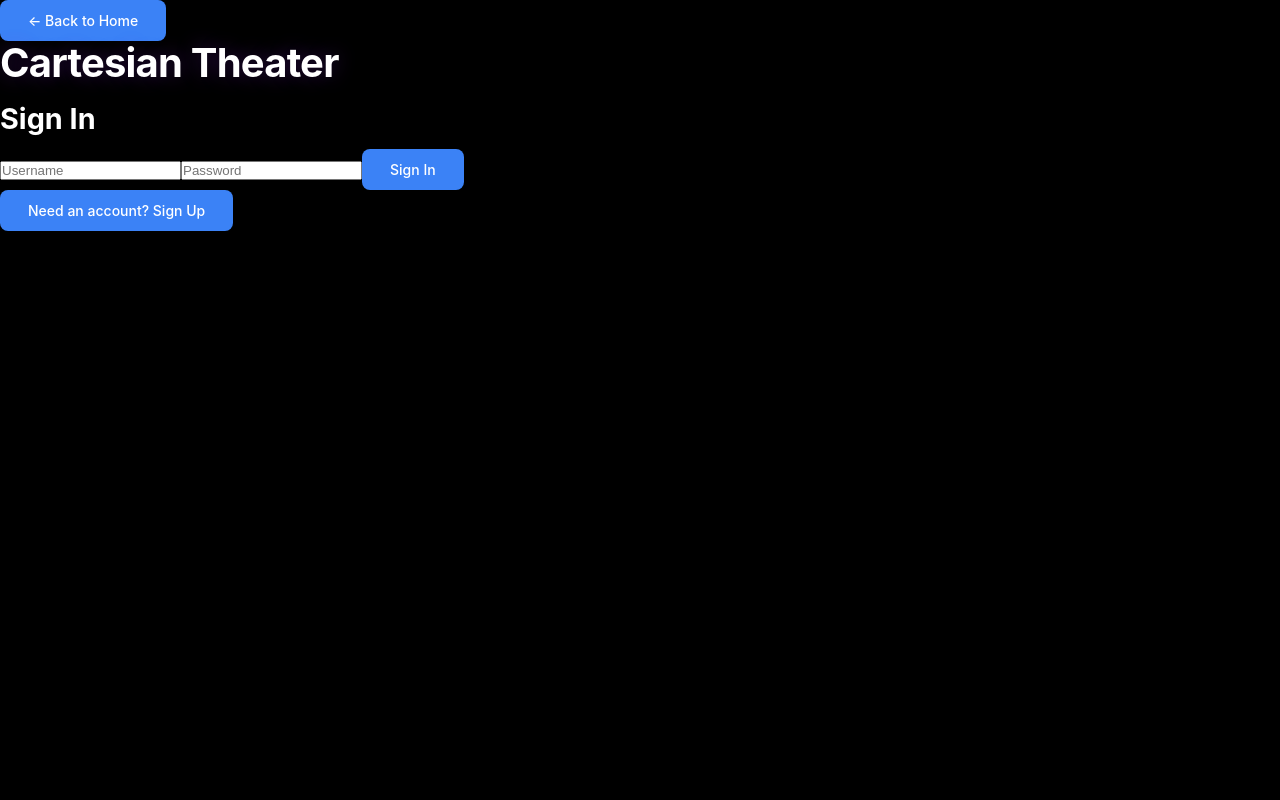
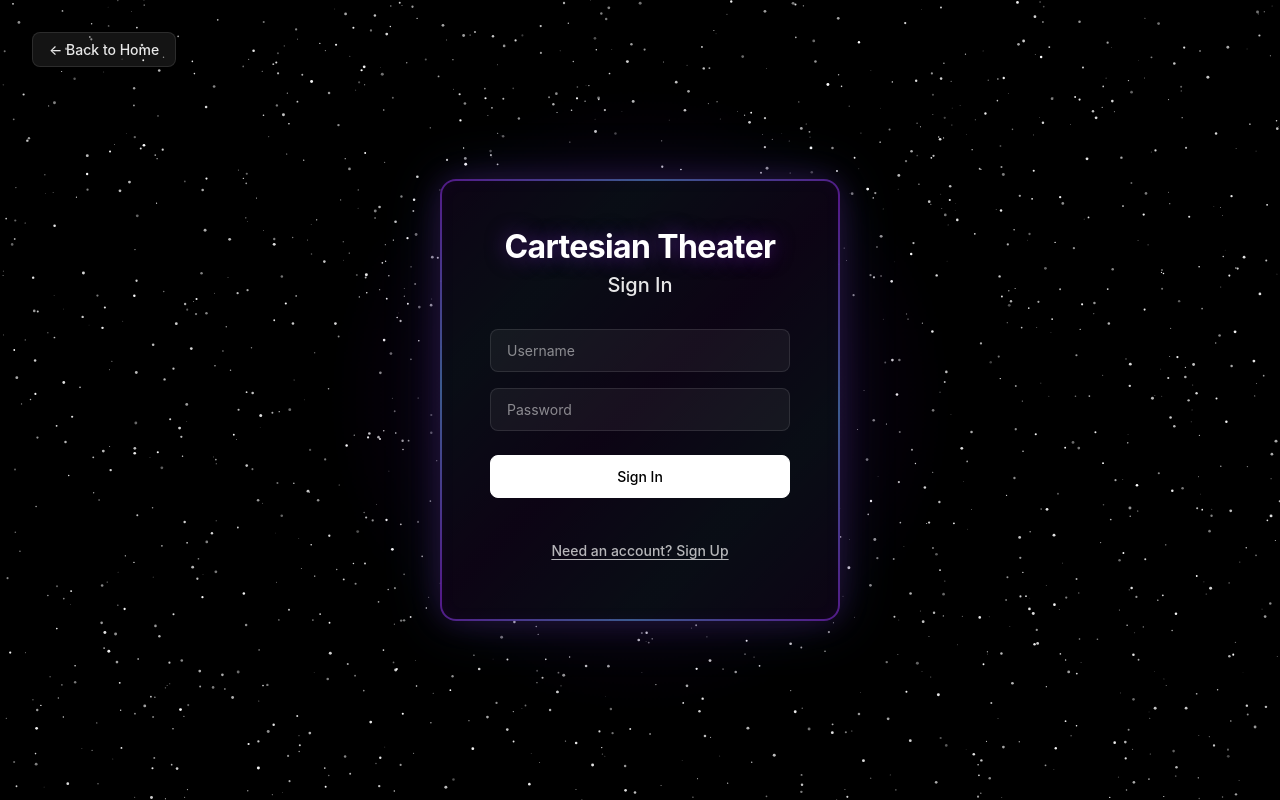
Before and after one commit to uhhmeya/cartesian-theater, a React (Vite) app in the folder frontend/: page /login in a window 1280 px wide. Built offline with nearby package versions, Linux system fonts and the light colour scheme.

Commit message:
final frontend work

```diff
--- a/frontend/src/App.css
+++ b/frontend/src/App.css
@@ -1,11 +1,9 @@
-/* =============================================
-   MINIMAL STYLES - NAVBAR FOCUS
-   ============================================= */
-
-/* Import Inter font */
+/* Import Inter font - MUST BE FIRST */
 @import url('https://fonts.googleapis.com/css2?family=Inter:wght@400;450;500;600;700&display=swap');
 
-/* Basic Reset */
+/* =============================================
+   GLOBAL STYLES & RESET
+   ============================================= */
 * {
     margin: 0;
     padding: 0;
@@ -21,6 +19,22 @@ body {
 }
 
 /* =============================================
+   ANIMATIONS
+   ============================================= */
+@keyframes pulse {
+    0%, 100% {
+        opacity: 0.8;
+        transform: translate(-50%, -50%) scale(1);
+    }
+    50% {
+        opacity: 1;
+        transform: translate(-50%, -50%) scale(1.1);
+    }
+}
+
+
+
+/* =============================================
    NAVBAR STYLES
    ============================================= */
 header {
@@ -32,7 +46,6 @@ header {
     top: 0;
     z-index: 100;
     box-shadow: 0 2px 20px rgba(0, 0, 0, 0.8);
-    position: relative;
 }
 
 /* Neon glow effect at bottom of navbar */
@@ -177,17 +190,6 @@ main.hero {
     animation: pulse 4s ease-in-out infinite;
 }
 
-@keyframes pulse {
-    0%, 100% {
-        opacity: 0.8;
-        transform: translate(-50%, -50%) scale(1);
-    }
-    50% {
-        opacity: 1;
-        transform: translate(-50%, -50%) scale(1.1);
-    }
-}
-
 .hero-content {
     max-width: 600px;
     width: 100%;
@@ -195,6 +197,24 @@ main.hero {
     z-index: 10;
     text-align: center;
     position: relative;
+}
+
+.hero-content h1 {
+    font-size: 3rem;
+    margin-bottom: 0.5rem;
+    font-weight: 700;
+    letter-spacing: -0.03em;
+    line-height: 1.1;
+    font-stretch: condensed;
+    text-shadow: 0 0 30px rgba(138, 43, 226, 0.5);
+}
+
+.hero-content p {
+    font-size: 1.125rem;
+    margin-bottom: 2rem;
+    color: rgba(255, 255, 255, 0.8);
+    font-weight: 400;
+    text-shadow: 0 0 20px rgba(138, 43, 226, 0.3);
 }
 
 .hero-buttons {
@@ -240,22 +260,210 @@ main.hero {
     box-shadow: 0 0 25px rgba(138, 43, 226, 0.3);
 }
 
-.hero-content h1 {
-    font-size: 3rem;
+/* =============================================
+   AUTH PAGES STYLES
+   ============================================= */
+.auth-page, .dashboard-page {
+    min-height: 100vh;
+    background: #000000;
+    display: flex;
+    align-items: center;
+    justify-content: center;
+    position: relative;
+    overflow: hidden;
+}
+
+.auth-container, .dashboard-container {
+    background: rgba(0, 0, 0, 0.85);  /* Brighter, more translucent */
+    backdrop-filter: blur(20px);
+    border-radius: 16px;
+    padding: 3rem;
+    max-width: 400px;
+    width: 90%;
+    text-align: center;
+    position: relative;
+    z-index: 10;
+    /* Constant gradient border - no animation */
+    background-image:
+            linear-gradient(rgba(0, 0, 0, 0.85), rgba(0, 0, 0, 0.85)),
+            linear-gradient(135deg,
+            rgba(138, 43, 226, 0.6) 0%,
+            rgba(100, 149, 237, 0.6) 25%,
+            rgba(138, 43, 226, 0.6) 50%,
+            rgba(100, 149, 237, 0.6) 75%,
+            rgba(138, 43, 226, 0.6) 100%
+            );
+    background-origin: border-box;
+    background-clip: padding-box, border-box;
+    border: 2px solid transparent;
+    box-shadow:
+            0 0 30px rgba(138, 43, 226, 0.2),  /* Reduced glow */
+            0 0 60px rgba(100, 149, 237, 0.15),
+            0 4px 20px rgba(0, 0, 0, 0.5),
+            inset 0 0 15px rgba(138, 43, 226, 0.05);
+}
+
+/* Unique font sizing for auth containers */
+.auth-container h1, .dashboard-container h1 {
+    font-size: 2rem;
     margin-bottom: 0.5rem;
     font-weight: 700;
-    letter-spacing: -0.03em;
-    line-height: 1.1;
-    font-stretch: condensed;
-    text-shadow: 0 0 30px rgba(138, 43, 226, 0.5);
+    letter-spacing: -0.02em;
+    text-shadow: 0 0 20px rgba(138, 43, 226, 0.5);
 }
 
-.hero-content p {
-    font-size: 1.125rem;
-    margin-bottom: 2rem;
-    color: rgba(255, 255, 255, 0.8);
-    font-weight: 400;
-    text-shadow: 0 0 20px rgba(138, 43, 226, 0.3);
+.auth-container h2, .dashboard-container h2 {
+    font-size: 1.25rem;
+    margin-bottom: 1.5rem;
+    font-weight: 500;
+    color: rgba(255, 255, 255, 0.9);
+}
+
+.auth-container p, .dashboard-container p {
+    font-size: 1rem;
+    line-height: 1.6;
+}
+
+.dashboard-container {
+    max-width: 600px;
+}
+
+/* Back button styling */
+.back-button {
+    position: absolute;
+    top: 2rem;
+    left: 2rem;
+    background: rgba(255, 255, 255, 0.08);
+    color: rgba(255, 255, 255, 0.9);
+    border: 1px solid rgba(255, 255, 255, 0.1);
+    padding: 8px 16px;
+    font-size: 0.875rem;
+    z-index: 20;
+}
+
+.back-button:hover {
+    background: rgba(255, 255, 255, 0.12);
+    border-color: rgba(255, 255, 255, 0.15);
+    color: #ffffff;
+}
+
+/* Auth form styles */
+.auth-form {
+    display: flex;
+    flex-direction: column;
+    gap: 1rem;
+    margin: 2rem 0;
+}
+
+.auth-form input {
+    background: rgba(255, 255, 255, 0.05);
+    border: 1px solid rgba(255, 255, 255, 0.1);
+    color: #ffffff;
+    padding: 12px 16px;
+    border-radius: 8px;
+    font-size: 0.875rem;
+    font-family: inherit;
+    outline: none;
+    transition: all 0.2s ease;
+}
+
+.auth-form input::placeholder {
+    color: rgba(255, 255, 255, 0.5);
+}
+
+.auth-form input:focus {
+    background: rgba(255, 255, 255, 0.08);
+    border-color: rgba(138, 43, 226, 0.5);
+    box-shadow: 0 0 0 2px rgba(138, 43, 226, 0.2);
+}
+
+/* Primary button (submit) */
+.btn-primary {
+    background: #ffffff;
+    color: #000000;
+    border: 1px solid #ffffff;
+    font-weight: 500;
+    padding: 12px 28px;
+    margin-top: 0.5rem;
+}
+
+.btn-primary:hover:not(:disabled) {
+    background: rgba(255, 255, 255, 0.95);
+    box-shadow: 0 0 20px rgba(255, 255, 255, 0.3);
+}
+
+.btn-primary:disabled {
+    opacity: 0.5;
+    cursor: not-allowed;
+}
+
+/* Secondary button (switch auth mode) */
+.btn-secondary {
+    background: transparent;
+    color: rgba(255, 255, 255, 0.7);
+    border: none;
+    padding: 12px 28px;
+    font-size: 0.875rem;
+    text-decoration: underline;
+    text-underline-offset: 3px;
+}
+
+.btn-secondary:hover {
+    color: #ffffff;
+    text-decoration: underline;
+}
+
+/* Message display */
+.message {
+    margin-top: 1rem;
+    padding: 12px 16px;
+    border-radius: 8px;
+    background: rgba(138, 43, 226, 0.1);
+    border: 1px solid rgba(138, 43, 226, 0.3);
+    color: rgba(255, 255, 255, 0.9);
+    position: relative;
+    display: flex;
+    align-items: center;
+    justify-content: space-between;
+    font-size: 0.875rem;
+}
+
+.message__close {
+    background: transparent;
+    border: none;
+    color: rgba(255, 255, 255, 0.7);
+    font-size: 1.5rem;
+    padding: 0;
+    width: 24px;
+    height: 24px;
+    display: flex;
+    align-items: center;
+    justify-content: center;
+    cursor: pointer;
+    margin-left: 1rem;
+}
+
+.message__close:hover {
+    color: #ffffff;
+}
+
+/* Auth page background glow */
+.auth-glow {
+    position: absolute;
+    top: 50%;
+    left: 50%;
+    transform: translate(-50%, -50%);
+    width: 600px;
+    height: 600px;
+    background: radial-gradient(circle,
+    rgba(138, 43, 226, 0.2) 0%,
+    rgba(138, 43, 226, 0.1) 30%,
+    rgba(138, 43, 226, 0.05) 50%,
+    transparent 70%
+    );
+    z-index: 1;
+    pointer-events: none;
+    animation: pulse 4s ease-in-out infinite;
 }
 
 /* =============================================
@@ -332,4 +540,9 @@ button:hover {
     .hero-content h1 {
         font-size: 2.5rem;
     }
+
+    .auth-container {
+        padding: 2rem;
+        width: 95%;
+    }
 }
--- a/frontend/src/components/AuthComponents.jsx
+++ b/frontend/src/components/AuthComponents.jsx
@@ -12,7 +12,7 @@ function AuthForm({ onSubmit, submitText, isLoading = false }) {
     }
 
     return (
-        <form onSubmit={handleSubmit}>
+        <form onSubmit={handleSubmit} className="auth-form">
             <input
                 type="text"
                 placeholder="Username"
@@ -27,7 +27,7 @@ function AuthForm({ onSubmit, submitText, isLoading = false }) {
                 onChange={(e) => setPassword(e.target.value)}
                 required
             />
-            <button type="submit" disabled={isLoading}>
+            <button type="submit" className="btn-primary" disabled={isLoading}>
                 {submitText}
             </button>
         </form>
--- a/frontend/src/components/StyleComponents.jsx
+++ b/frontend/src/components/StyleComponents.jsx
@@ -1,13 +1,34 @@
 import { useEffect, useRef } from 'react'
+
+// Three simple logo options:
+// 1. <GlitchLogo src={logo} /> - Your logo.webp with green glow
+// 2. <SimpleLogo /> - Green glowing ghost emoji
+// 3. <TextLogo /> - Simple "CT" text with green glow
 
 export function GlitchLogo({ src, alt = "Logo" }) {
     return (
         <div className="logo-glitch">
             <img src={src} alt={alt} />
-            {[...Array(10)].map((_, i) => (
-                <span key={i} className="spark"></span>
-            ))}
         </div>
+    )
+}
+
+// Alternative: Simple emoji logo (no image needed)
+export function SimpleLogo() {
+    return <span className="logo-fallback">👻</span>
+}
+
+// Alternative: Text logo with glow
+export function TextLogo() {
+    return (
+        <span style={{
+            fontSize: '30px',
+            fontWeight: 'bold',
+            color: '#00ff88',
+            textShadow: '0 0 10px #00ff88'
+        }}>
+            CT
+        </span>
     )
 }
 
@@ -23,8 +44,9 @@ export function StarryBackground() {
         canvas.height = window.innerHeight
 
         // Create sharper, smaller stars
+        // Create sharper, smaller stars with more density
         const stars = []
-        const starCount = 400
+        const starCount = 1500  // Much denser starfield
 
         for (let i = 0; i < starCount; i++) {
             stars.push({
@@ -92,138 +114,36 @@ export const animationStyles = `
     @keyframes glitchAnim {
         0%, 100% {
             transform: translate(0) skew(0deg);
-            filter: hue-rotate(0deg) brightness(1.5) contrast(1.2);
-        }
-        10% {
-            transform: translate(-2px, 1px) skew(1deg);
-            filter: hue-rotate(45deg) brightness(2) contrast(1.8);
         }
         20% {
-            transform: translate(-1px, 1px) skew(-1deg);
-            filter: hue-rotate(90deg) brightness(1.8) contrast(1.5);
-        }
-        30% {
-            transform: translate(0px, -1px) skew(0.5deg);
-            filter: hue-rotate(135deg) brightness(2.2) contrast(1.6);
+            transform: translate(-0.5px, 0.5px) skew(0.5deg);
         }
         40% {
-            transform: translate(-1px, -1px) skew(-0.5deg);
-            filter: hue-rotate(180deg) brightness(2) contrast(1.3);
-        }
-        50% {
-            transform: translate(1px, 0) skew(0deg);
-            filter: hue-rotate(225deg) brightness(1.9) contrast(1.7);
+            transform: translate(-0.5px, -0.5px) skew(-0.5deg);
         }
         60% {
-            transform: translate(1px, 1px) skew(1deg);
-            filter: hue-rotate(270deg) brightness(1.7) contrast(1.4);
-        }
-        70% {
-            transform: translate(0, 1px) skew(-0.5deg);
-            filter: hue-rotate(315deg) brightness(2.1) contrast(1.5);
+            transform: translate(0.5px, 0.5px) skew(0.5deg);
         }
         80% {
-            transform: translate(1px, -1px) skew(0.5deg);
-            filter: hue-rotate(360deg) brightness(1.9) contrast(1.2);
-        }
-        90% {
-            transform: translate(-1px, 0) skew(-1deg);
-            filter: hue-rotate(45deg) brightness(2.3) contrast(1.8);
-        }
-    }
-
-    @keyframes sparkle {
-        0% {
-            background-position: 0% 50%;
-        }
-        50% {
-            background-position: 100% 50%;
-        }
-        100% {
-            background-position: 0% 50%;
-        }
-    }
-
-    @keyframes electricPulse {
-        0% {
-            opacity: 1;
-            filter: brightness(1);
-        }
-        10% {
-            opacity: 0.8;
-            filter: brightness(1.5);
-        }
-        20% {
-            opacity: 1;
-            filter: brightness(0.8);
-        }
-        30% {
-            opacity: 0.9;
-            filter: brightness(1.2);
-        }
-        40% {
-            opacity: 1;
-            filter: brightness(1);
-        }
-        50% {
-            opacity: 0.7;
-            filter: brightness(1.8);
-        }
-        60% {
-            opacity: 1;
-            filter: brightness(0.9);
-        }
-        70% {
-            opacity: 0.85;
-            filter: brightness(1.4);
-        }
-        80% {
-            opacity: 1;
-            filter: brightness(1.1);
-        }
-        90% {
-            opacity: 0.9;
-            filter: brightness(1.3);
-        }
-        100% {
-            opacity: 1;
-            filter: brightness(1);
+            transform: translate(0.5px, -0.5px) skew(-0.5deg);
         }
     }
 
     @keyframes dataGlitch {
-        0% {
-            clip-path: polygon(0 0, 100% 0, 100% 0%, 0 0%);
+        0%, 85%, 100% {
+            clip-path: inset(0 0 0 0);
         }
-        10% {
-            clip-path: polygon(0 0, 100% 0, 100% 10%, 0 10%);
-        }
-        20% {
-            clip-path: polygon(0 20%, 100% 20%, 100% 30%, 0 30%);
-        }
-        30% {
-            clip-path: polygon(0 40%, 100% 40%, 100% 50%, 0 50%);
-        }
-        40% {
-            clip-path: polygon(0 60%, 100% 60%, 100% 70%, 0 70%);
-        }
-        50% {
-            clip-path: polygon(0 80%, 100% 80%, 100% 90%, 0 90%);
-        }
-        60% {
-            clip-path: polygon(0 100%, 100% 100%, 100% 100%, 0 100%);
-        }
-        70% {
-            clip-path: polygon(0 70%, 100% 70%, 100% 80%, 0 80%);
-        }
-        80% {
-            clip-path: polygon(0 30%, 100% 30%, 100% 60%, 0 60%);
+        87% {
+            clip-path: inset(10% 0 85% 0);
         }
         90% {
-            clip-path: polygon(0 10%, 100% 10%, 100% 40%, 0 40%);
+            clip-path: inset(40% 0 45% 0);
         }
-        100% {
-            clip-path: polygon(0 0, 100% 0, 100% 100%, 0 100%);
+        93% {
+            clip-path: inset(80% 0 5% 0);
+        }
+        96% {
+            clip-path: inset(25% 0 60% 0);
         }
     }
 
@@ -254,21 +174,20 @@ export const animationStyles = `
         display: inline-flex;
         align-items: center;
         gap: 15px;
-        animation: rgbShift 4s infinite;
     }
 
     .logo-glitch {
-        width: 35px;
-        height: 35px;
+        width: 40px;
+        height: 40px;
         position: relative;
         display: inline-block;
         filter:
-            brightness(1.8)
-            contrast(1.3)
-            drop-shadow(0 0 10px #00ff88)
-            drop-shadow(0 0 20px #00ff88)
-            drop-shadow(0 0 30px #00ff88);
-        animation: glitchAnim 0.3s infinite alternate-reverse;
+            drop-shadow(0 0 8px #00ff88)
+            drop-shadow(0 0 15px #00ff88)
+            drop-shadow(0 0 25px #00ff88);
+        animation: glitchAnim 3s infinite;
+        transition: all 0.3s ease;
+        cursor: pointer;
     }
 
     .logo-glitch::before,
@@ -284,18 +203,18 @@ export const animationStyles = `
     }
 
     .logo-glitch::before {
-        animation: dataGlitch 2s infinite;
-        background: linear-gradient(45deg, transparent 30%, #00ff88 50%, transparent 70%);
-        opacity: 0.6;
-        transform: translateX(2px);
+        animation: dataGlitch 6s infinite;
+        background: linear-gradient(45deg, transparent 40%, rgba(0, 255, 136, 0.2) 50%, transparent 60%);
+        opacity: 0.2;
+        transform: translateX(1px);
         mix-blend-mode: screen;
     }
 
     .logo-glitch::after {
-        animation: dataGlitch 2.5s infinite reverse;
-        background: linear-gradient(-45deg, transparent 30%, #00ffaa 50%, transparent 70%);
-        opacity: 0.6;
-        transform: translateX(-2px);
+        animation: dataGlitch 7s infinite reverse;
+        background: linear-gradient(-45deg, transparent 40%, rgba(0, 255, 170, 0.2) 50%, transparent 60%);
+        opacity: 0.2;
+        transform: translateX(-1px);
         mix-blend-mode: screen;
     }
 
@@ -304,74 +223,71 @@ export const animationStyles = `
         height: 100%;
         object-fit: contain;
         filter:
-            sepia(100%)
-            saturate(500%)
+            brightness(2)
+            contrast(1.5)
+            sepia(1)
             hue-rotate(90deg)
-            brightness(1.5)
-            contrast(1.5);
-        animation: electricPulse 0.15s infinite;
+            saturate(2)
+            drop-shadow(0 0 2px #00ff88)
+            drop-shadow(0 0 4px #00ff88)
+            drop-shadow(0 0 6px #00ff88);
+        -webkit-filter:
+            brightness(2)
+            contrast(1.5)
+            sepia(1)
+            hue-rotate(90deg)
+            saturate(2)
+            drop-shadow(0 0 2px #00ff88)
+            drop-shadow(0 0 4px #00ff88)
+            drop-shadow(0 0 6px #00ff88);
         position: relative;
         z-index: 1;
+        animation: glow 3s ease-in-out infinite;
     }
 
     .logo-glitch:hover {
-        animation-duration: 0.1s;
+        animation-duration: 1s;
         filter:
-            brightness(2.5)
-            contrast(2)
+            drop-shadow(0 0 10px #00ff88)
             drop-shadow(0 0 20px #00ff88)
-            drop-shadow(0 0 40px #00ff88)
-            drop-shadow(0 0 60px #00ffaa)
-            drop-shadow(0 0 80px #00ff88);
+            drop-shadow(0 0 30px #00ff88);
     }
 
     .spark {
         position: absolute;
-        width: 6px;
-        height: 6px;
+        width: 3px;
+        height: 3px;
         background: radial-gradient(circle, #00ff88 0%, #00ffaa 50%, transparent 100%);
         border-radius: 50%;
         opacity: 0;
-        animation: spark 0.8s infinite;
+        animation: spark 3s infinite;
         filter: blur(0px);
         box-shadow:
-            0 0 10px #00ff88,
-            0 0 20px #00ff88,
-            0 0 30px #00ffaa;
+            0 0 5px #00ff88,
+            0 0 10px #00ff88;
     }
 
     @keyframes spark {
         0% {
             opacity: 0;
             transform: translate(0, 0) scale(0);
-            filter: blur(0px);
         }
         20% {
-            opacity: 1;
-            filter: blur(0px);
+            opacity: 0.6;
         }
         50% {
-            opacity: 1;
-            transform: translate(var(--x), var(--y)) scale(1.5);
-            filter: blur(1px);
+            opacity: 0.4;
+            transform: translate(var(--x), var(--y)) scale(1);
         }
         100% {
             opacity: 0;
-            transform: translate(calc(var(--x) * 2), calc(var(--y) * 2)) scale(0.5);
-            filter: blur(2px);
+            transform: translate(calc(var(--x) * 1.5), calc(var(--y) * 1.5)) scale(0.3);
         }
     }
 
-    .spark:nth-child(1) { --x: -20px; --y: -20px; animation-delay: 0s; }
-    .spark:nth-child(2) { --x: 20px; --y: -20px; animation-delay: 0.1s; }
-    .spark:nth-child(3) { --x: -20px; --y: 20px; animation-delay: 0.2s; }
-    .spark:nth-child(4) { --x: 20px; --y: 20px; animation-delay: 0.3s; }
-    .spark:nth-child(5) { --x: 0; --y: -25px; animation-delay: 0.4s; }
-    .spark:nth-child(6) { --x: 0; --y: 25px; animation-delay: 0.5s; }
-    .spark:nth-child(7) { --x: -25px; --y: 0; animation-delay: 0.15s; }
-    .spark:nth-child(8) { --x: 25px; --y: 0; animation-delay: 0.35s; }
-    .spark:nth-child(9) { --x: -15px; --y: -15px; animation-delay: 0.25s; }
-    .spark:nth-child(10) { --x: 15px; --y: 15px; animation-delay: 0.45s; }
+    .spark:nth-child(1) { --x: -20px; --y: -10px; animation-delay: 0s; }
+    .spark:nth-child(2) { --x: 20px; --y: -10px; animation-delay: 1s; }
+    .spark:nth-child(3) { --x: 0; --y: 20px; animation-delay: 2s; }
 
     .pulse {
         animation: pulse 4s ease-in-out infinite;
@@ -385,4 +301,47 @@ export const animationStyles = `
             opacity: 1;
         }
     }
+
+    @keyframes glow {
+        0%, 100% {
+            filter:
+                brightness(2)
+                contrast(1.5)
+                sepia(1)
+                hue-rotate(90deg)
+                saturate(2)
+                drop-shadow(0 0 2px #00ff88)
+                drop-shadow(0 0 4px #00ff88)
+                drop-shadow(0 0 6px #00ff88);
+            -webkit-filter:
+                brightness(2)
+                contrast(1.5)
+                sepia(1)
+                hue-rotate(90deg)
+                saturate(2)
+                drop-shadow(0 0 2px #00ff88)
+                drop-shadow(0 0 4px #00ff88)
+                drop-shadow(0 0 6px #00ff88);
+        }
+        50% {
+            filter:
+                brightness(2.5)
+                contrast(1.8)
+                sepia(1)
+                hue-rotate(90deg)
+                saturate(2.5)
+                drop-shadow(0 0 3px #00ff88)
+                drop-shadow(0 0 6px #00ff88)
+                drop-shadow(0 0 9px #00ff88);
+            -webkit-filter:
+                brightness(2.5)
+                contrast(1.8)
+                sepia(1)
+                hue-rotate(90deg)
+                saturate(2.5)
+                drop-shadow(0 0 3px #00ff88)
+                drop-shadow(0 0 6px #00ff88)
+                drop-shadow(0 0 9px #00ff88);
+        }
+    }
 `
--- a/frontend/src/pages/homepage.jsx
+++ b/frontend/src/pages/homepage.jsx
@@ -1,5 +1,5 @@
 import { useNavigate } from 'react-router-dom'
-import { StarryBackground, GlitchLogo, animationStyles } from '../components/styleComponents'
+import { StarryBackground, TextLogo, animationStyles } from '../components/styleComponents'
 import logo from '../../logo.webp'
 
 function Homepage() {
@@ -13,7 +13,7 @@ function Homepage() {
             <header>
                 <div className="container">
                     <h1 className="logo-container">
-                        <GlitchLogo src={logo} alt="Cartesian Theater" />
+                        <TextLogo src={logo} alt="Cartesian Theater" />
                         Cartesian Theater
                     </h1>
                     <nav>
--- a/frontend/src/pages/login.jsx
+++ b/frontend/src/pages/login.jsx
@@ -2,6 +2,7 @@ import React, { useState } from 'react'
 import { useNavigate } from 'react-router-dom'
 import { AuthForm, MessageDisplay, BackButton } from '../components/AuthComponents.jsx'
 import { apiRequest, errorMap, getErrorMessage, showMessage, saveTokens } from '../utility/auth.jsx'
+import { StarryBackground } from '../components/styleComponents'
 
 function Login() {
     const navigate = useNavigate()
@@ -27,13 +28,18 @@ function Login() {
 
     return (
         <div className="auth-page">
+            <StarryBackground />
+            <div className="auth-glow"></div>
+
             <BackButton to="/" text="Back to Home" />
+
+            <div className="auth-container">
                 <h1>Cartesian Theater</h1>
                 <h2>Sign In</h2>
 
                 <AuthForm onSubmit={handleLogin} submitText="Sign In" />
 
-            <button onClick={() => navigate('/signup')}>
+                <button className="btn-secondary" onClick={() => navigate('/signup')}>
                     Need an account? Sign Up
                 </button>
 
@@ -43,6 +49,7 @@ function Login() {
                     type="info"
                 />
             </div>
+        </div>
     )
 }
 
```
Also changed, not shown: frontend/src/pages/dashboard.jsx (+11 -5 lines), frontend/src/pages/signup.jsx (+9 -2 lines). Lines whose indentation alone changed are shown as unchanged.
